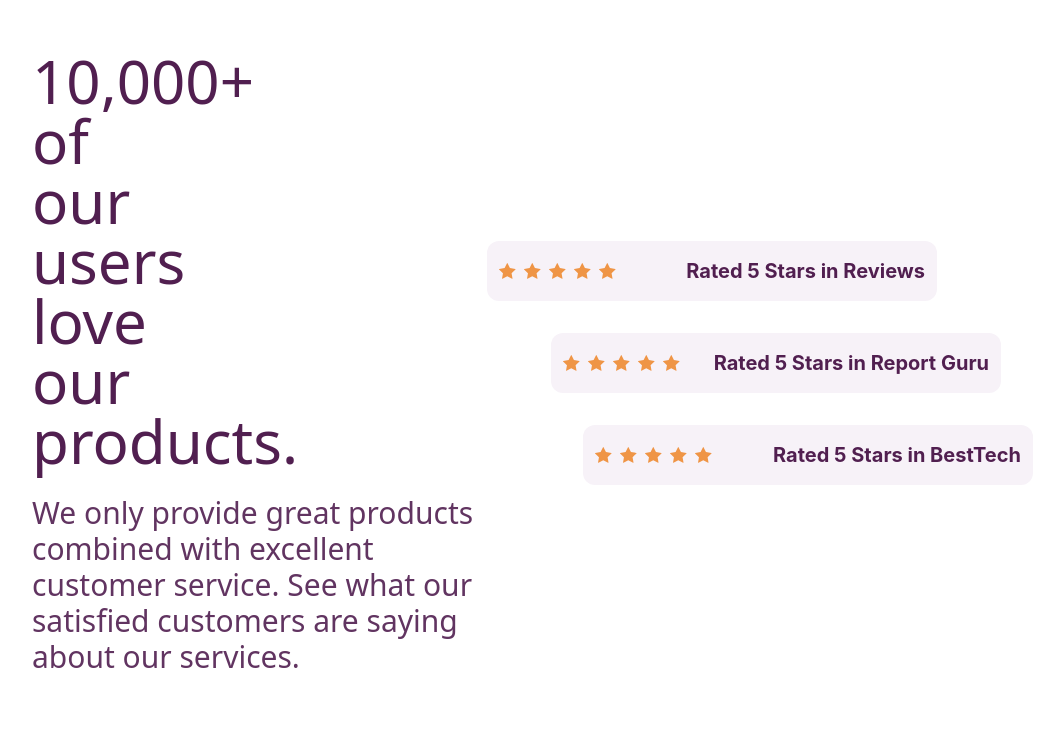
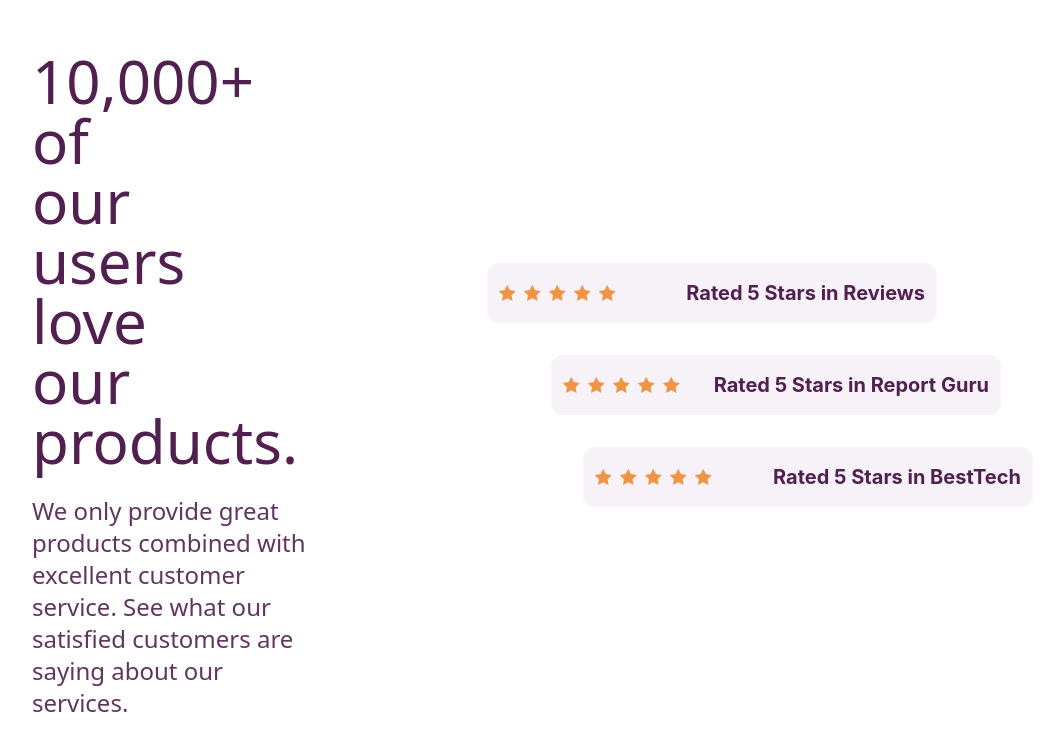
Before and after one commit to EdebaliErman/Frontend-mentor-10, a React (Create React App) app: page / in a window 1280 px wide. Shown: the part 109-860 px from the top of the page, without its empty margins (128-1192 px from the left). Built offline with nearby package versions, Linux system fonts and the light colour scheme.

Commit message:
Banner p düzenlendi

```diff
--- a/src/Components/Banner/Banner.js
+++ b/src/Components/Banner/Banner.js
@@ -5,7 +5,7 @@ function Banner() {
     return (
         <div className='w-1/2 flex flex-col gap-3'>
             <h1 className='text-6xl pr-96 text-main font-medium font-sans text-left'>{page.header.head}</h1>
-            <p className='text-3xl pr-6 mt-3 text-left text-main opacity-90 font-normal font-sans'>{page.header.headParagraph}</p>
+            <p className='text-2xl pr-[12rem] mt-3 text-left text-main opacity-90 font-normal font-sans'>{page.header.headParagraph}</p>
         </div>
     )
 }
```
